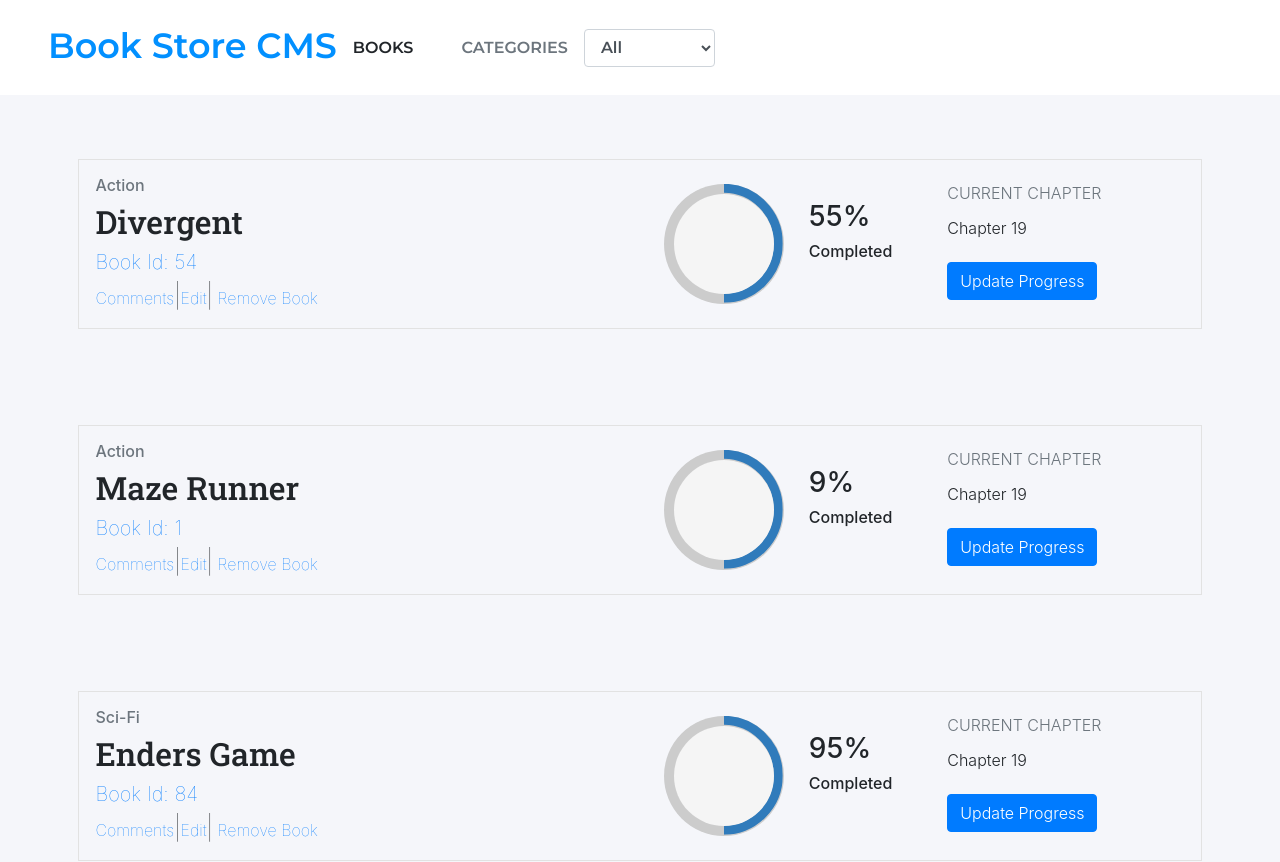
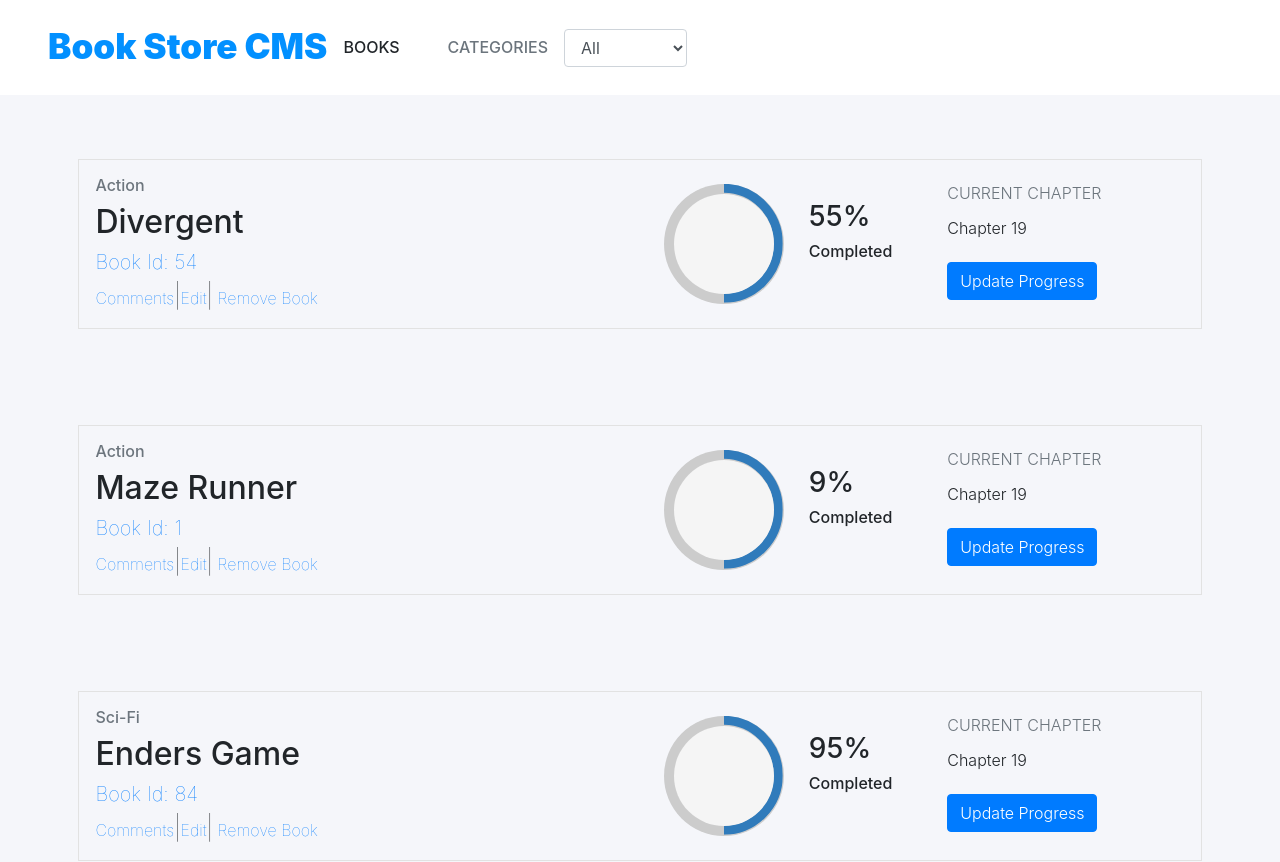
Before and after one commit to Elbie-em/Redux-Bookstore-CMS, a React (Create React App) app: page / in a window 1280 px wide. Shown: the top 862 px of the page. Built offline with nearby package versions, Linux system fonts and the light colour scheme.

Commit message:
Add additional styling for datacard elements and navbar

```diff
--- a/src/styles/styles.css
+++ b/src/styles/styles.css
@@ -8,7 +8,14 @@
   width: 100%;
   height: 95px;
   background-color: #fff;
+}
+
+.main-font {
   font-family: 'Montserrat', sans-serif;
+}
+
+.nav-link {
+  font-weight: 100;
 }
 
 .bookstore-CMS {
@@ -25,6 +32,15 @@
   border: 1px solid #e2e2e2;
 }
 
-.title-font {
+.data-card-link:hover {
+  cursor: pointer;
+  text-decoration: underline;
+}
+
+.card-el-font {
   font-family: 'Roboto Slab', serif;
 }
+
+.title-font {
+  font-weight: 500;
+}
```
